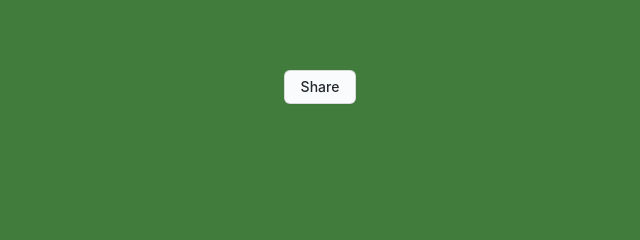
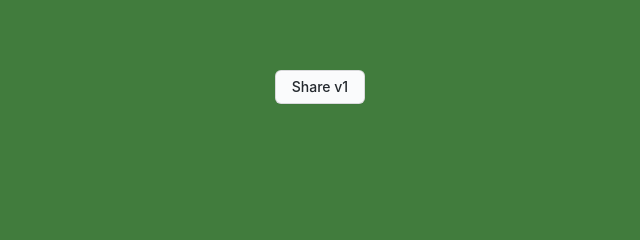
Before and after one commit to Masha1996/share, a plain HTML site: page index.html in a window 1280 px wide. Shown: the part 313-553 px from the top of the page, 320-960 px from the left. Drawn offline with Linux system fonts and the light colour scheme.

Commit message:
add version

```diff
--- a/index.html
+++ b/index.html
@@ -12,13 +12,13 @@
     <meta property="og:image" content="" />
 
     <link rel="stylesheet" type="text/css" href="index.css" />
-    <title>Share v1</title>
+    <title>Share</title>
 </head>
 <script src="dom-to-image.min.js"></script>
 <script type="module" src="index.js"></script>
 <body>
 <div id="node" class="node">
-    <button id="shareButton">Share</button>
+    <button id="shareButton">Share v1</button>
 </div>
 </body>
 </html>
```
